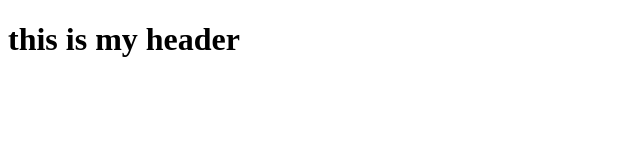
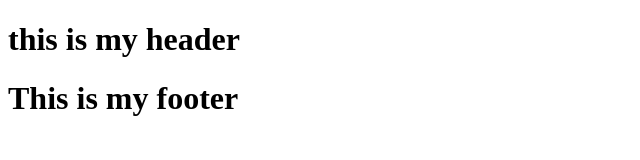
Before and after one commit to him123hey/Shop_managment, a plain HTML site: page index.html in a window 1280 px wide. Shown: the whole page, without its empty margins (0-640 px from the left). Drawn offline with Linux system fonts and the light colour scheme.

Commit message:
#1 add footer to homepage

```diff
--- a/index.html
+++ b/index.html
@@ -11,5 +11,8 @@
     <header>
         <h1>this is my header</h1>
     </header>
+    <footer>
+        <h1>This is my footer</h1>
+    </footer>
 </body>
 </html>
```
